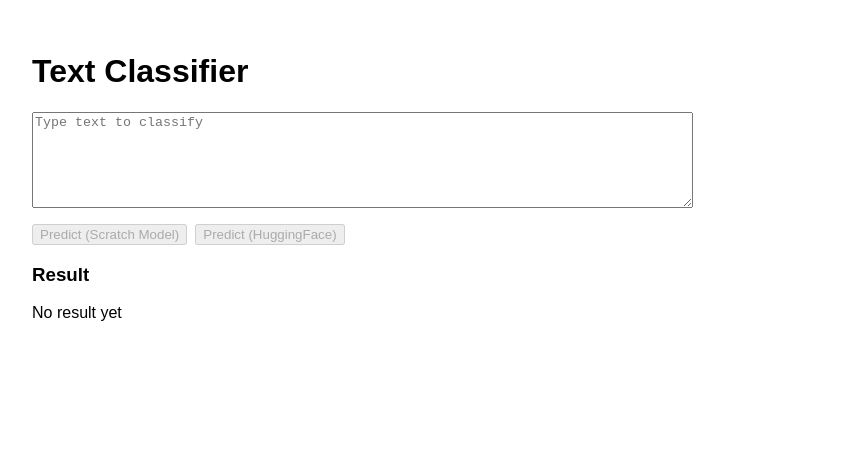
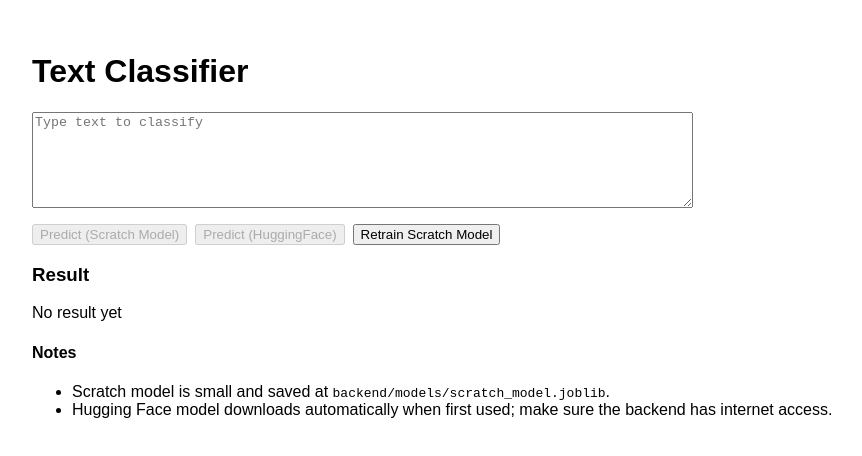
Before and after one commit to RupamGanguly46/Practice3Nov, a React (Vite) app in the folder frontend/: page / in a window 1280 px wide. Shown: the top 456 px of the page, without its empty margins (0-862 px from the left). Built offline with nearby package versions, Linux system fonts and the light colour scheme; no server answers.

Commit message:
Poorvi Parashar: updated frontend\src\App.jsx

```diff
--- a/frontend/src/App.jsx
+++ b/frontend/src/App.jsx
@@ -1,27 +1,43 @@
-// Step 3 work by Poorvi
-// Wire up api.js and add HF button
+// Step 4 work by Poorvi
+// UI tweaks and notes section
 import React, { useState } from 'react'
-import { predictScratch, predictHF } from './api'
+import { predictScratch, predictHF, trainScratch } from './api'
 
 export default function App(){
   const [text, setText] = useState('')
   const [result, setResult] = useState(null)
+  const [loading, setLoading] = useState(false)
 
   const callScratch = async () => {
+    setLoading(true)
     try{
       const res = await predictScratch(text)
       setResult(res.data)
     }catch(e){
-      setResult({error: e.message})
+      setResult({ error: e.message })
+    }finally{
+      setLoading(false)
     }
   }
 
   const callHF = async () => {
+    setLoading(true)
     try{
       const res = await predictHF(text)
       setResult(res.data)
     }catch(e){
-      setResult({error: e.message})
+      setResult({ error: e.message })
+    }finally{
+      setLoading(false)
+    }
+  }
+
+  const retrain = async () => {
+    try{
+      await trainScratch()
+      alert('Retrain triggered. Check backend logs.')
+    }catch(e){
+      alert('Retrain failed: ' + e.message)
     }
   }
 
@@ -32,10 +48,22 @@ export default function App(){
       <div style={{ marginTop: 12 }}>
         <button onClick={callScratch} disabled={!text}>Predict (Scratch Model)</button>
         <button onClick={callHF} disabled={!text} style={{ marginLeft: 8 }}>Predict (HuggingFace)</button>
+        <button onClick={retrain} style={{ marginLeft: 8 }}>Retrain Scratch Model</button>
       </div>
+
       <div style={{ marginTop: 18 }}>
         <h3>Result</h3>
-        { result ? <pre>{JSON.stringify(result, null, 2)}</pre> : <div>No result yet</div> }
+        {loading ? <div>Loading...</div> : (
+          result ? <pre>{JSON.stringify(result, null, 2)}</pre> : <div>No result yet</div>
+        )}
+      </div>
+
+      <div style={{ marginTop: 18 }}>
+        <h4>Notes</h4>
+        <ul>
+          <li>Scratch model is small and saved at <code>backend/models/scratch_model.joblib</code>.</li>
+          <li>Hugging Face model downloads automatically when first used; make sure the backend has internet access.</li>
+        </ul>
       </div>
     </div>
   )
```
